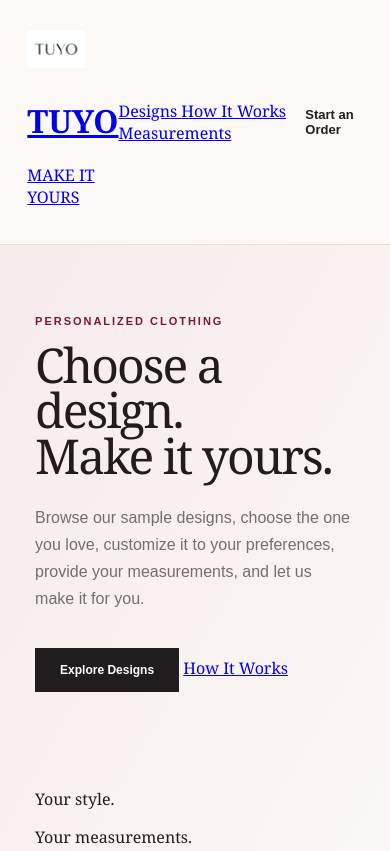
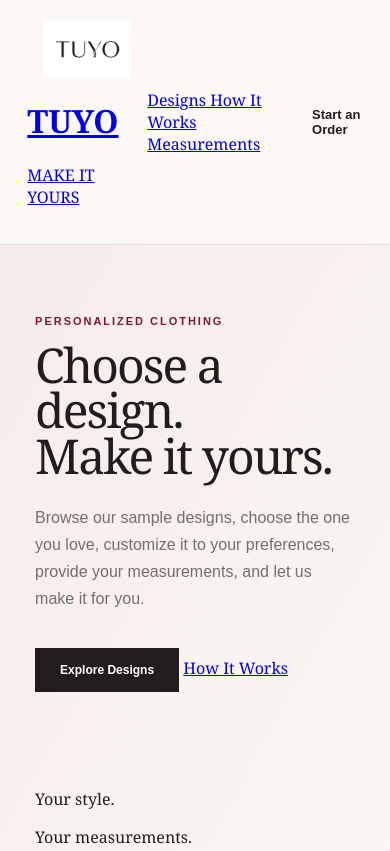
Before and after one commit to PatienceDusabe/PDesigns, a plain HTML site: page index.html in a window 390 px wide. Shown: the top 851 px of the page. Drawn offline with Linux system fonts and the light colour scheme.

Commit message:
Update brand-mark dimensions in style.css

```diff
--- a/style.css
+++ b/style.css
@@ -1020,9 +1020,9 @@ footer {
         grid-template-columns: 1fr;
     }
     .brand-mark {
-        width: 58px !important;
+        width: 120px;
         height: 58px !important;
-        flex-shrink: 0;
+        flex-shrink: 0 0 120;
         display: flex;
         align-items: center;
         justify-content: center;
@@ -1030,8 +1030,6 @@ footer {
     }
 
      .brand-mark img {
-         max-width: 100% !important;
-         max-height: 100% !important;
          width: 100%;
          height: 100%;
          object-fit: contain;
```
